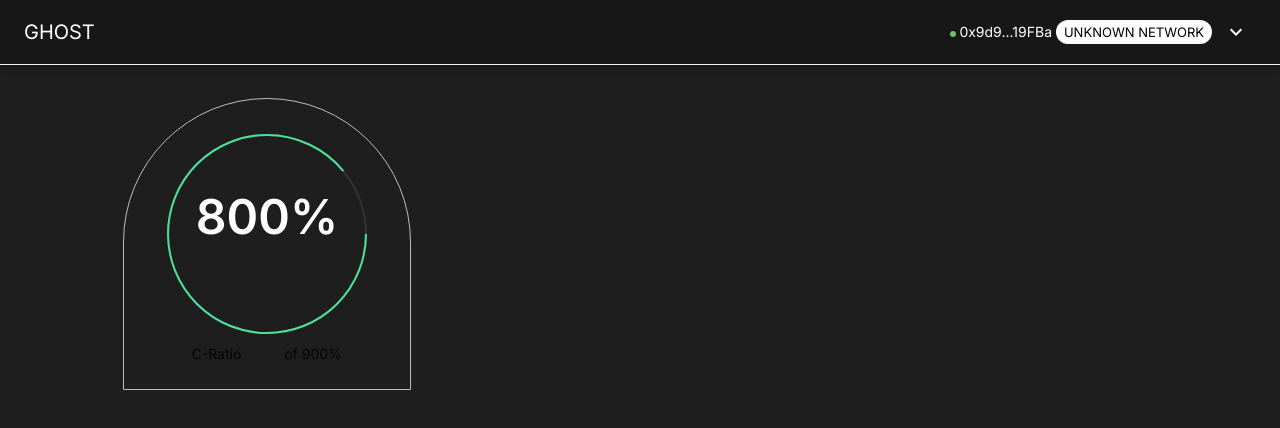
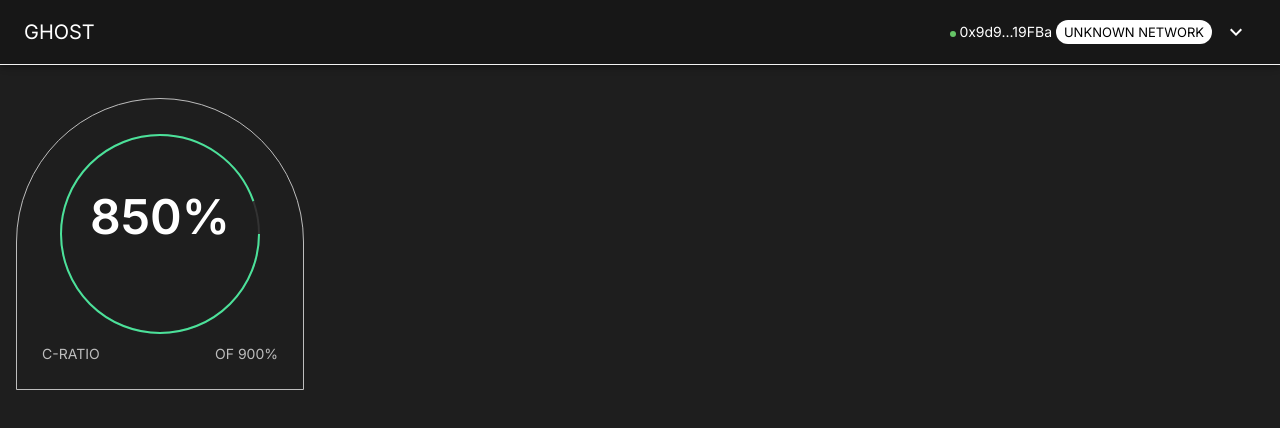
Before and after one commit to Ghost-Finance/g-minter, a React (Create React App) app in the folder frontend/: page / in a window 1280 px wide. Shown: the top 428 px of the page. Built offline with nearby package versions, Linux system fonts and the light colour scheme; what web3modal would draw is missing.

Commit message:
Chore: Add error color stroke

```diff
--- a/frontend/src/components/GhostRatio/CircularProgressBar.tsx
+++ b/frontend/src/components/GhostRatio/CircularProgressBar.tsx
@@ -1,16 +1,16 @@
 import React, { useState, useRef, useEffect } from 'react'
 import PropTypes from 'prop-types'
 import Box from '@material-ui/core/Box'
-import { makeStyles } from '@material-ui/core'
+import { makeStyles, Theme } from '@material-ui/core'
 
-const useStyles = makeStyles(() => ({
+const useStyles = makeStyles((theme: Theme) => {
+  return {
     root: {
       margin: 'auto',
       padding: '10px'
     },
     svg: {
       display: 'block',
-    // margin: 20px auto;
       maxWidth: '100%'
     },
     svgCircle: {
@@ -21,8 +21,13 @@ const useStyles = makeStyles(() => ({
       fill: '#fff',
       fontWeight: 'bold',
       fontSize: '3rem'
+    },
+    text: {
+      color: theme.palette.secondary.dark,
+      textTransform: 'uppercase'
     }
-}))
+  }
+})
 
 interface Props {
   size: number
@@ -30,6 +35,7 @@ interface Props {
   strokeWidth: number
   circleOneStroke: string
   circleTwoStroke: string
+  errorColorStroke: string
 }
 
 const CircularProgressBar = (props: Props) => {
@@ -41,8 +47,10 @@ const CircularProgressBar = (props: Props) => {
     progress,
     strokeWidth,
     circleOneStroke,
-    circleTwoStroke
+    circleTwoStroke,
+    errorColorStroke
   } = props
+  const [colorStroke, setColorStroke] = useState(circleTwoStroke)
 
   const center = size / 2
   const radius = size / 2 - strokeWidth / 2
@@ -50,8 +58,11 @@ const CircularProgressBar = (props: Props) => {
 
   useEffect(() => {
     const progressOffset = ((900 - progress) / 900) * circumference
+    const color = progress < 0 ? errorColorStroke : circleTwoStroke
+
     setOffset(progressOffset)
-  }, [setOffset, progress, circumference, offset])
+    setColorStroke(color)
+  }, [setOffset, setColorStroke, progress, colorStroke, circumference, offset])
 
   const SVGCircleProgress = () => (
     <svg className={classes.svg} width={size} height={size}>
@@ -66,7 +77,7 @@ const CircularProgressBar = (props: Props) => {
       <circle
         className={classes.svgCircle}
         ref={circleRef}
-        stroke={circleTwoStroke}
+        stroke={colorStroke}
         cx={center}
         cy={center}
         r={radius}
@@ -94,8 +105,8 @@ const CircularProgressBar = (props: Props) => {
         component="div"
         display="flex"
         flexDirection="row"
-        justifyContent="space-evenly"
-        color="contrastText"
+        justifyContent="space-between"
+        className={classes.text}
       >
         <span>C-Ratio</span>
         <span>of 900%</span>
@@ -109,7 +120,8 @@ CircularProgressBar.protoTypes = {
   progress: PropTypes.number,
   strokeWidth: PropTypes.number,
   circleOneStroke: PropTypes.string,
-  circleTwoStroke: PropTypes.string
+  circleTwoStroke: PropTypes.string,
+  errorColorStroke: PropTypes.string
 }
 
 export default CircularProgressBar
--- a/frontend/src/components/GhostRatio/index.tsx
+++ b/frontend/src/components/GhostRatio/index.tsx
@@ -9,7 +9,6 @@ const useStyles = makeStyles((theme: Theme) => ({
   },
   box: {
     display: 'flex',
-    float: 'right',
     width: '288px',
     border: '1px solid #BDBDBD',
     boxSizing: 'border-box',
@@ -36,10 +35,11 @@ const GhostRatio = () => {
         <div className={classes.content}>
           <CircularProgressBar
             size={200}
-            progress={800}
+            progress={850}
             strokeWidth={2}
             circleOneStroke="#333333"
             circleTwoStroke="#4BE29A"
+            errorColorStroke="#F44336"
           />
         </div>
       </div>
```
Also changed, not shown: frontend/src/assets/ghost-logo.svg (added). Lines whose indentation alone changed are shown as unchanged.
